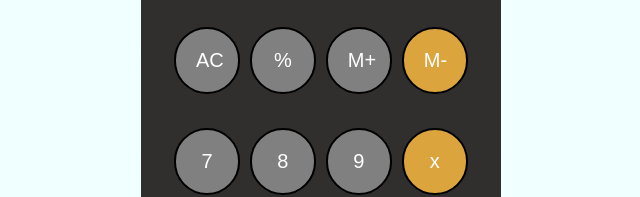
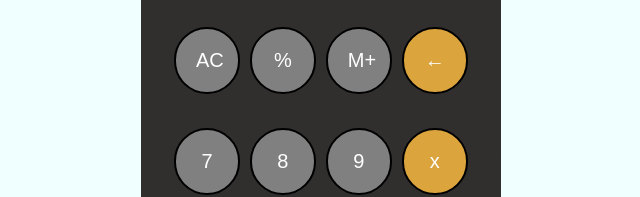
Before and after one commit to MehakYahya/Calculator, a plain HTML site: page index.html in a window 1280 px wide. Shown: the part 240-437 px from the top of the page, 327-967 px from the left. Drawn offline with Linux system fonts and the light colour scheme.

Commit message:
index.html

```diff
--- a/index.html
+++ b/index.html
@@ -20,7 +20,7 @@
       <button class="button">AC</button>
       <button class="button">%</button>
       <button class="button">M+</button>
-      <button class="button mathButtons">M-</button>
+      <button class="button mathButtons">←</button>
     </div>
     <div class="row">
       <button class="button">7</button>
```
